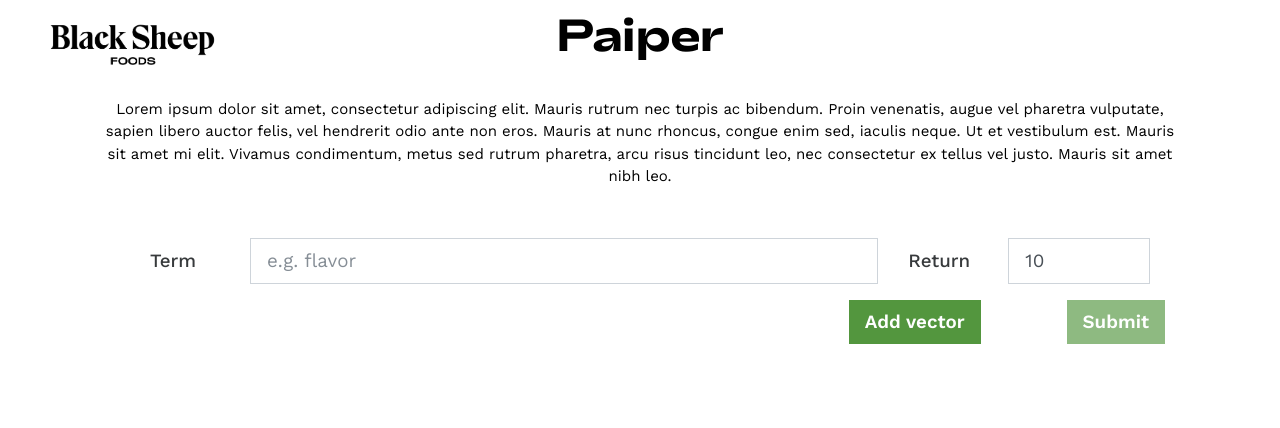
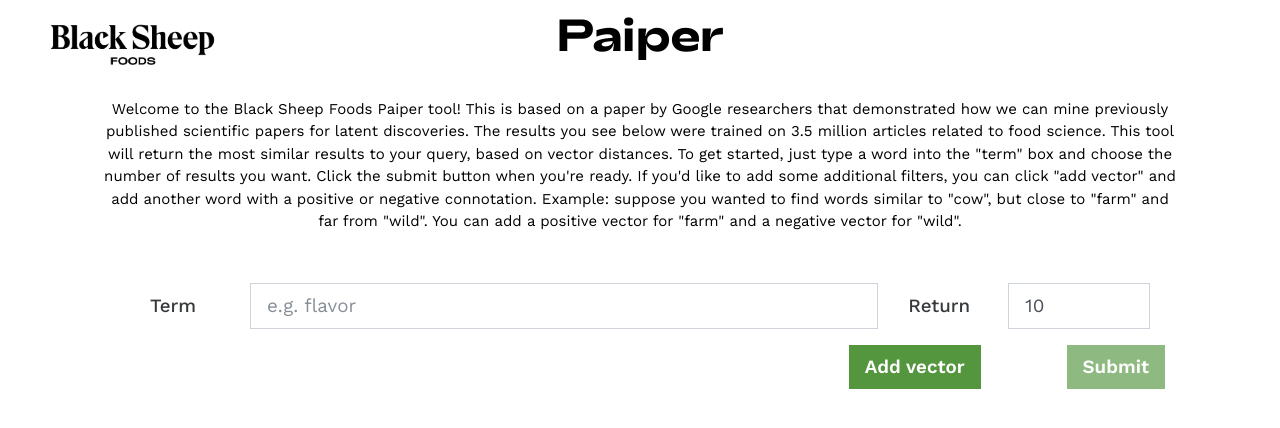
Before and after one commit to rjintu/bsf-aws, a React (Create React App) app: page / in a window 1280 px wide. Shown: the top 428 px of the page. Built offline with nearby package versions, Linux system fonts and the light colour scheme.

Commit message:
Add description to App.js

```diff
--- a/src/App.js
+++ b/src/App.js
@@ -55,7 +55,12 @@
             </Row>
           </Container>
           <Container id="description" className="text-center" fluid>
-            Lorem ipsum dolor sit amet, consectetur adipiscing elit. Mauris rutrum nec turpis ac bibendum. Proin venenatis, augue vel pharetra vulputate, sapien libero auctor felis, vel hendrerit odio ante non eros. Mauris at nunc rhoncus, congue enim sed, iaculis neque. Ut et vestibulum est. Mauris sit amet mi elit. Vivamus condimentum, metus sed rutrum pharetra, arcu risus tincidunt leo, nec consectetur ex tellus vel justo. Mauris sit amet nibh leo.
+            Welcome to the Black Sheep Foods Paiper tool!
+            This is based on a paper by Google researchers that demonstrated how we can mine previously published scientific papers for latent discoveries. The results you see below were trained on 3.5 million articles related to food science.
+            This tool will return the most similar results to your query, based on vector distances.
+            To get started, just type a word into the "term" box and choose the number of results you want. Click the submit button when you're ready.
+            If you'd like to add some additional filters, you can click "add vector" and add another word with a positive or negative connotation.
+            Example: suppose you wanted to find words similar to "cow", but close to "farm" and far from "wild". You can add a positive vector for "farm" and a negative vector for "wild".
           </Container>
           <Container id="app-container" fluid>
             <SimilarForm
```
